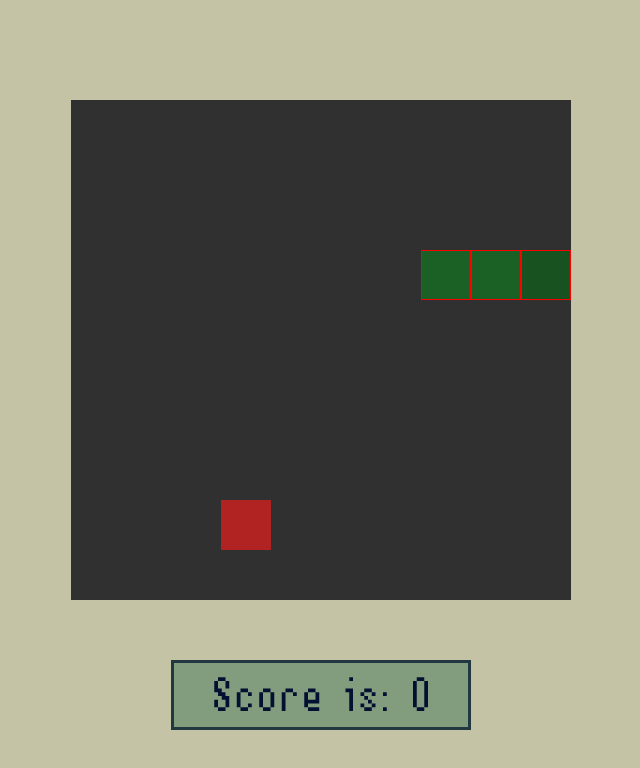
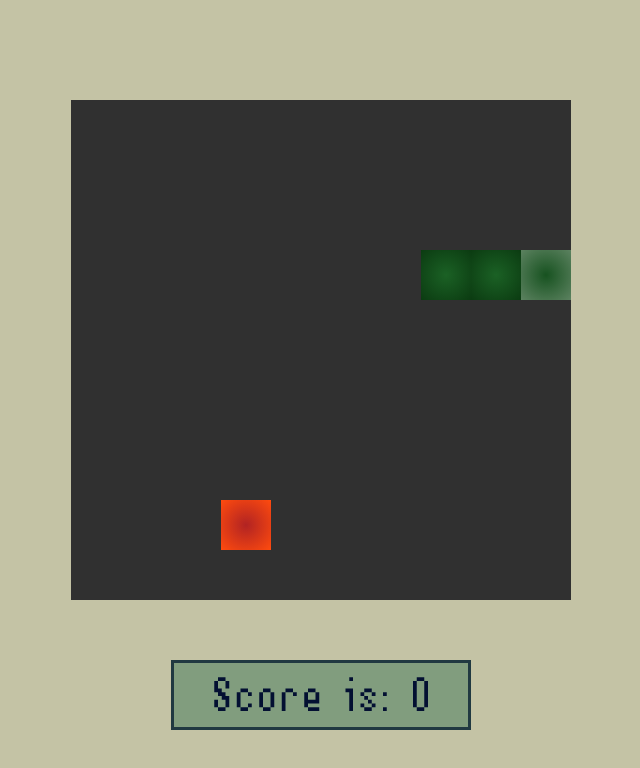
Before and after one commit to nbarannik/nbarannik.github.io, a plain HTML site: page ArcadeMachine/index.html in a window 1280 px wide. Shown: the whole page, without its empty margins (319-959 px from the left). Drawn offline with Linux system fonts and the light colour scheme.

Commit message:
Update style.css

```diff
--- a/ArcadeMachine/style.css
+++ b/ArcadeMachine/style.css
@@ -34,17 +34,18 @@ body{
 }
 
 .snake-body{
-  background: #1b6125;
-  border: 1px solid red;
+  background: radial-gradient( #1b6125, #0b3b11);
+
 }
 
 .head{
-  background: #175220;
-  border: 1px solid red;
+  background: radial-gradient(#175220, #5c8260);
+
 }
 
 .mouse{
-  background: #b12323;
+  background: radial-gradient(#b12323, #ff4b0e);
+
 }
 
 input{
```
